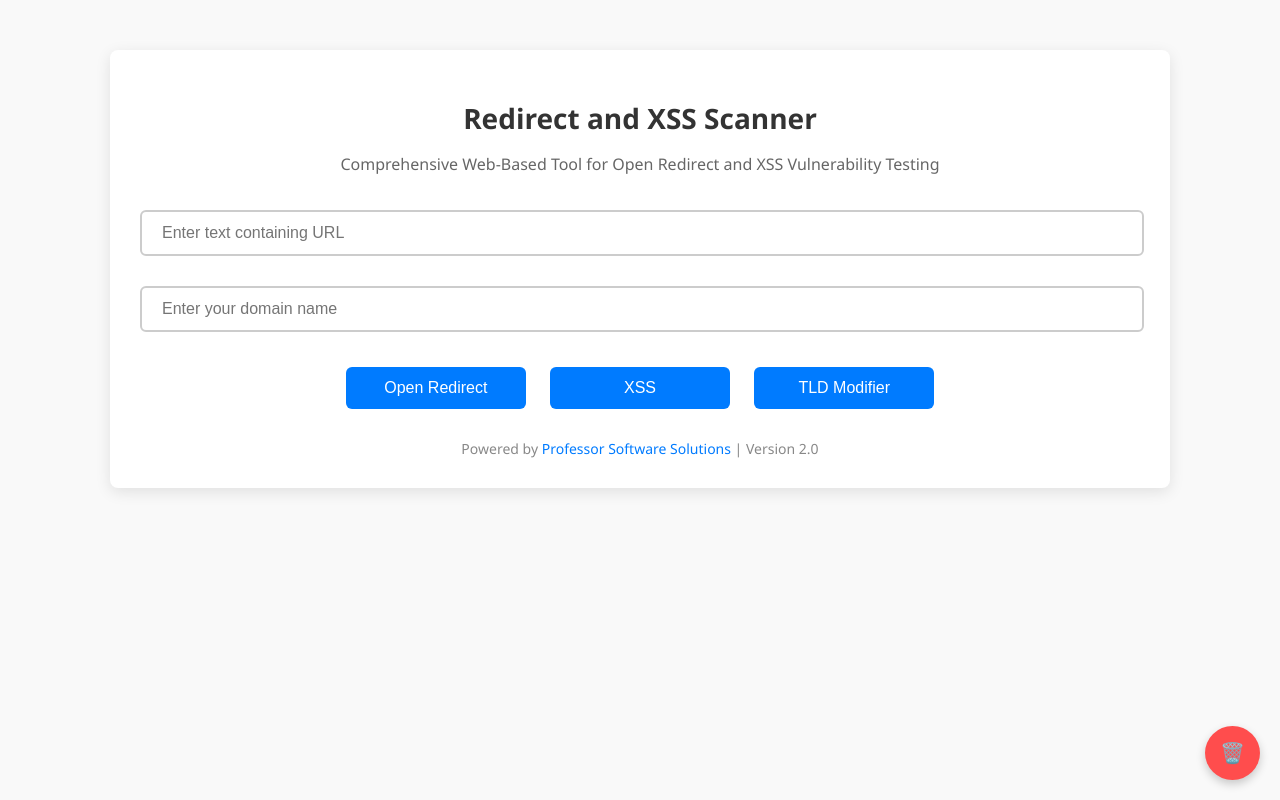
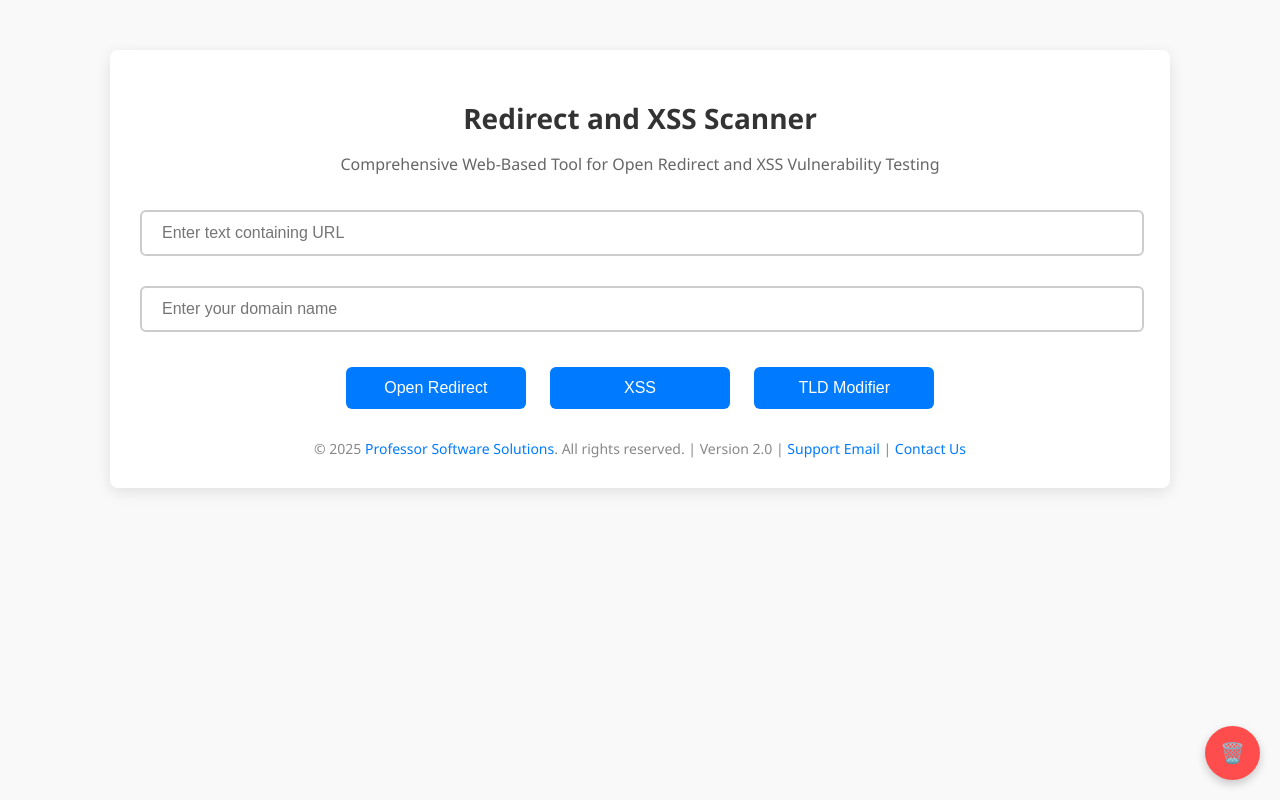
Before and after one commit to tooln/RedirectLinkTester, a plain HTML site: page index.html in a window 1280 px wide. Drawn offline with Linux system fonts and the light colour scheme.

Commit message:
Update index.html

```diff
--- a/index.html
+++ b/index.html
@@ -205,7 +205,12 @@
             <button class="btn" onclick="replaceURL('https://raw.githubusercontent.com/tooln/RedirectLinkTester/refs/heads/main/tld_payloads.txt', 'tld')">TLD Modifier</button>
         </div>
         <div id="outputLinks" class="link-container"></div>
-        <div class="powered-by">Powered by <a href="https://bughuntar.com" target="_blank">Professor Software Solutions</a> | Version <span onclick="showVersionInfo()">2.0</span></div>
+        <div class="powered-by">
+          <span>&#169; 2025 <a href="https://bughuntar.com" target="_blank" rel="noopener noreferrer">Professor Software Solutions</a>. All rights reserved.</span> |
+          <span onclick="showVersionInfo()" style="cursor: pointer;">Version 2.0</span> |
+          <a href="mailto:support@bughuntar.com" target="_blank" rel="noopener noreferrer">Support Email</a> |
+          <a href="https://bughuntar.com/contacts/" target="_blank" rel="noopener noreferrer">Contact Us</a>
+        </div>
     </div>
 
     <button class="clear-btn" onclick="clearStorage()">🗑️</button>
@@ -224,7 +229,7 @@
             <p>We hope you find these improvements helpful for your security testing needs!</p>
             <p> Release Date: Mar 10, 2025 7:52 AM</p>
         </div>
-        <button class="close-btn" onclick="closeVersionPopup()">Close</button>
+        <button class="close-btn" onclick="closeVersionPopup()">Hide</button>
     </div>
 
     <script>
```
